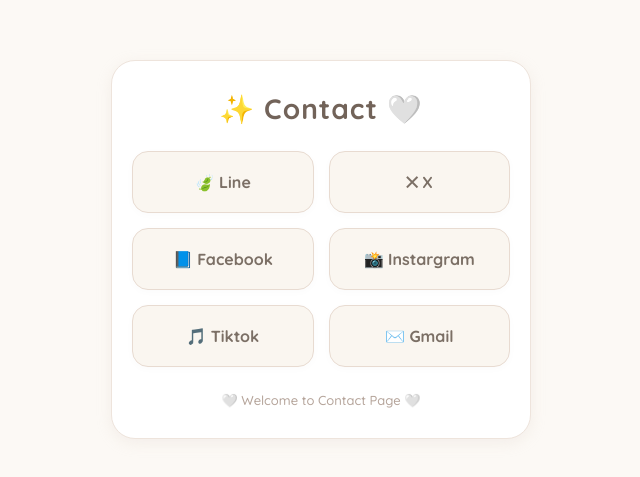
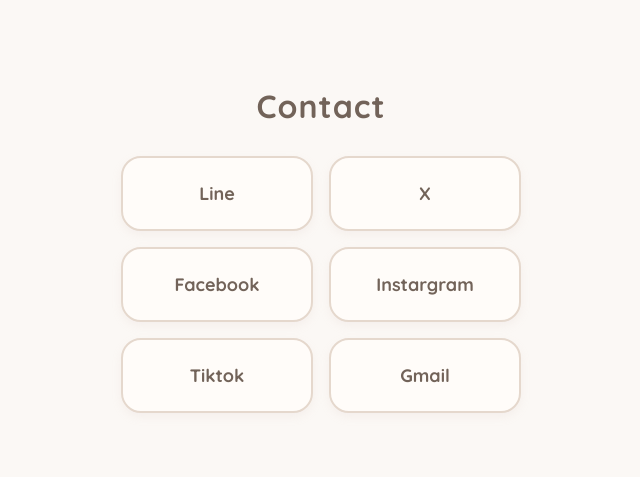
Before and after one commit to wannapachingamy-max/Summer-contact, a plain HTML site: page index.html in a window 1280 px wide. Shown: the part 151-628 px from the top of the page, without its empty margins (319-959 px from the left). Drawn offline with Linux system fonts and the light colour scheme.

Commit message:
Refactor contact page layout and styles

```diff
--- a/index.html
+++ b/index.html
@@ -3,19 +3,14 @@
 <head>
     <meta charset="UTF-8">
     <meta name="viewport" content="width=device-width, initial-scale=1.0">
-    <title>Contact - Pimmuki Theme</title>
-    <!-- Google Fonts: Sarabun & Quicksand สำหรับฟอนต์ละมุนๆ -->
+    <title>Contact</title>
     <link href="https://fonts.googleapis.com/css2?family=Quicksand:wght@500;700&family=Sarabun:wght@400;600&display=swap" rel="stylesheet">
     <style>
         :root {
-            --bg-color: #fcf9f5;
-            --card-bg: #ffffff;
-            --primary-color: #d4c5b9;
-            --text-color: #7b6f65;
-            --accent-pink: #f4d6d8;
-            --accent-green: #d2ded0;
-            --border-color: #eee4dc;
-            --shadow: 0 4px 15px rgba(212, 197, 185, 0.2);
+            --bg-color: #fbf8f5;
+            --box-bg: #fffcf9;
+            --border-color: #e5d8cd;
+            --text-color: #726359;
         }
 
         * {
@@ -30,121 +25,71 @@
             color: var(--text-color);
             min-height: 100vh;
             display: flex;
+            flex-direction: column;
+            align-items: center;
             justify-content: center;
-            align-items: center;
             padding: 20px;
         }
 
         .container {
             width: 100%;
-            max-width: 420px;
-            background: var(--card-bg);
-            border-radius: 24px;
-            padding: 30px 20px;
-            box-shadow: var(--shadow);
-            border: 1px solid var(--border-color);
+            max-width: 400px;
         }
 
-        .header-title {
+        /* หัวข้อใหญ่ : Contact */
+        .main-heading {
             text-align: center;
-            font-size: 28px;
+            font-size: 32px;
             font-weight: 700;
+            margin-bottom: 30px;
             color: #726359;
-            margin-bottom: 25px;
             letter-spacing: 1px;
         }
 
-        .header-title span {
-            color: #d1b2b4;
-        }
-
-        /* Grid Layout 2 คอลัมน์ ตามรูปต้นฉบับ */
+        /* บอดี้ Grid 2 คอลัมน์ ตำแหน่งตามรูปต้นฉบับ */
         .contact-grid {
             display: grid;
             grid-template-columns: 1fr 1fr;
-            gap: 15px;
+            gap: 16px;
         }
 
-        .contact-card {
-            background: #faf6f0;
-            border: 1.5px solid #e8dbd1;
-            border-radius: 16px;
-            padding: 20px 15px;
+        .contact-box {
+            background-color: var(--box-bg);
+            border: 2px solid var(--border-color);
+            border-radius: 20px;
+            padding: 24px 16px;
             text-align: center;
             text-decoration: none;
-            color: #7b6f65;
+            color: var(--text-color);
+            font-size: 18px;
             font-weight: 600;
-            font-size: 16px;
-            transition: all 0.3s ease;
-            box-shadow: 0 2px 8px rgba(0,0,0,0.02);
+            transition: all 0.2s ease;
+            box-shadow: 0 4px 10px rgba(212, 197, 185, 0.15);
             display: flex;
-            flex-direction: column;
             align-items: center;
             justify-content: center;
-            gap: 8px;
         }
 
-        .contact-card:hover {
-            background: #f2e9e1;
-            border-color: #c7b3a5;
-            transform: translateY(-3px);
-            box-shadow: 0 6px 12px rgba(212, 197, 185, 0.3);
-        }
-
-        .contact-card img, .contact-card svg {
-            width: 28px;
-            height: 28px;
-            fill: #7b6f65;
-        }
-
-        /* ตกแต่งเพิ่มเติมบรรยากาศละมุนๆ */
-        .footer-note {
-            text-align: center;
-            margin-top: 25px;
-            font-size: 13px;
-            color: #b5a49a;
+        .contact-box:hover {
+            background-color: #f3eae1;
+            transform: translateY(-2px);
         }
     </style>
 </head>
 <body>
 
     <div class="container">
-        <h1 class="header-title">✨ Contact 🤍</h1>
+        <!-- ส่วนหัว -->
+        <h1 class="main-heading">Contact</h1>
 
+        <!-- บอดี้ -->
         <div class="contact-grid">
-            <!-- Line -->
-            <a href="#" class="contact-card">
-                <span>🍃 Line</span>
-            </a>
-
-            <!-- X -->
-            <a href="#" class="contact-card">
-                <span>✕ X</span>
-            </a>
-
-            <!-- Facebook -->
-            <a href="#" class="contact-card">
-                <span>📘 Facebook</span>
-            </a>
-
-            <!-- Instagram -->
-            <a href="#" class="contact-card">
-                <span>📸 Instargram</span>
-            </a>
-
-            <!-- Tiktok -->
-            <a href="#" class="contact-card">
-                <span>🎵 Tiktok</span>
-            </a>
-
-            <!-- Gmail -->
-            <a href="#" class="contact-card">
-                <span>✉️ Gmail</span>
-            </a>
-        </div>
-
-        <div class="footer-note">
-            🤍 Welcome to Contact Page 🤍
+            <a href="#" class="contact-box">Line</a>
+            <a href="#" class="contact-box">X</a>
+            <a href="#" class="contact-box">Facebook</a>
+            <a href="#" class="contact-box">Instargram</a>
+            <a href="#" class="contact-box">Tiktok</a>
+            <a href="#" class="contact-box">Gmail</a>
         </div>
     </div>
 
```
